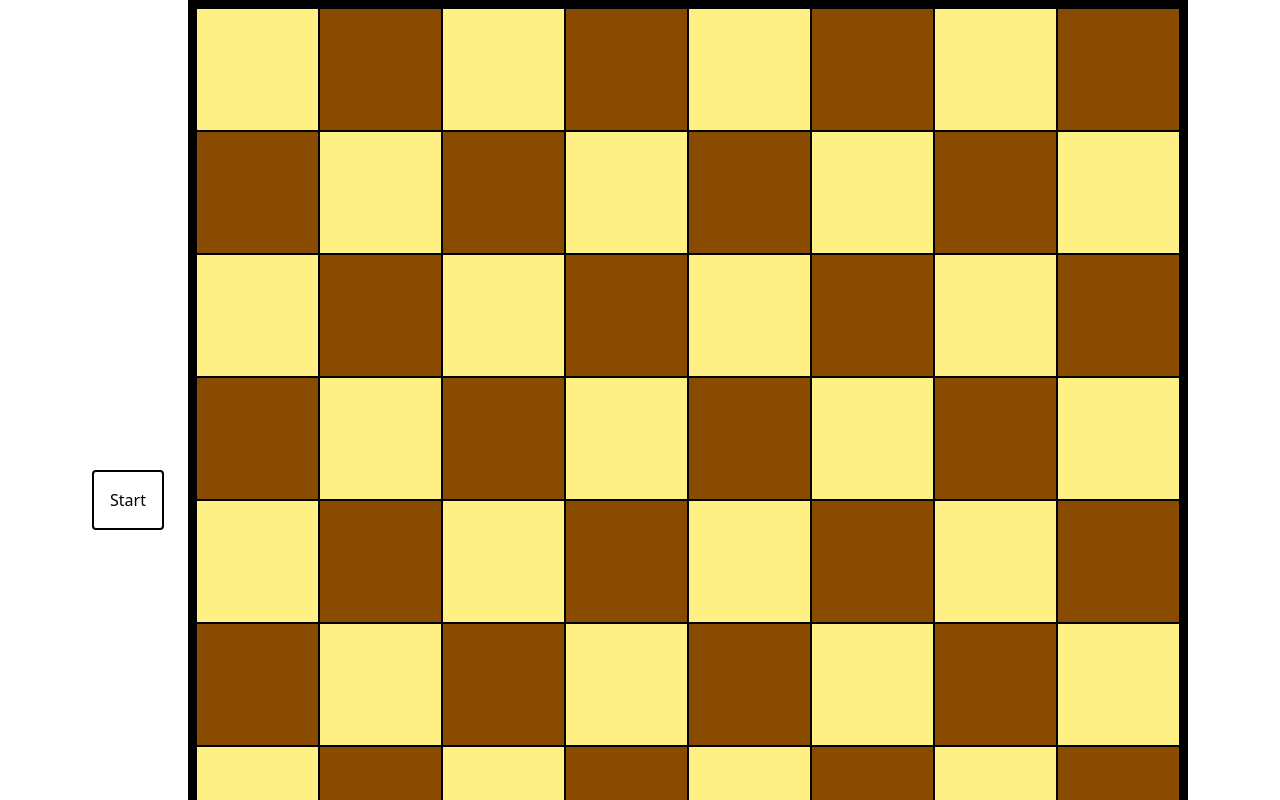
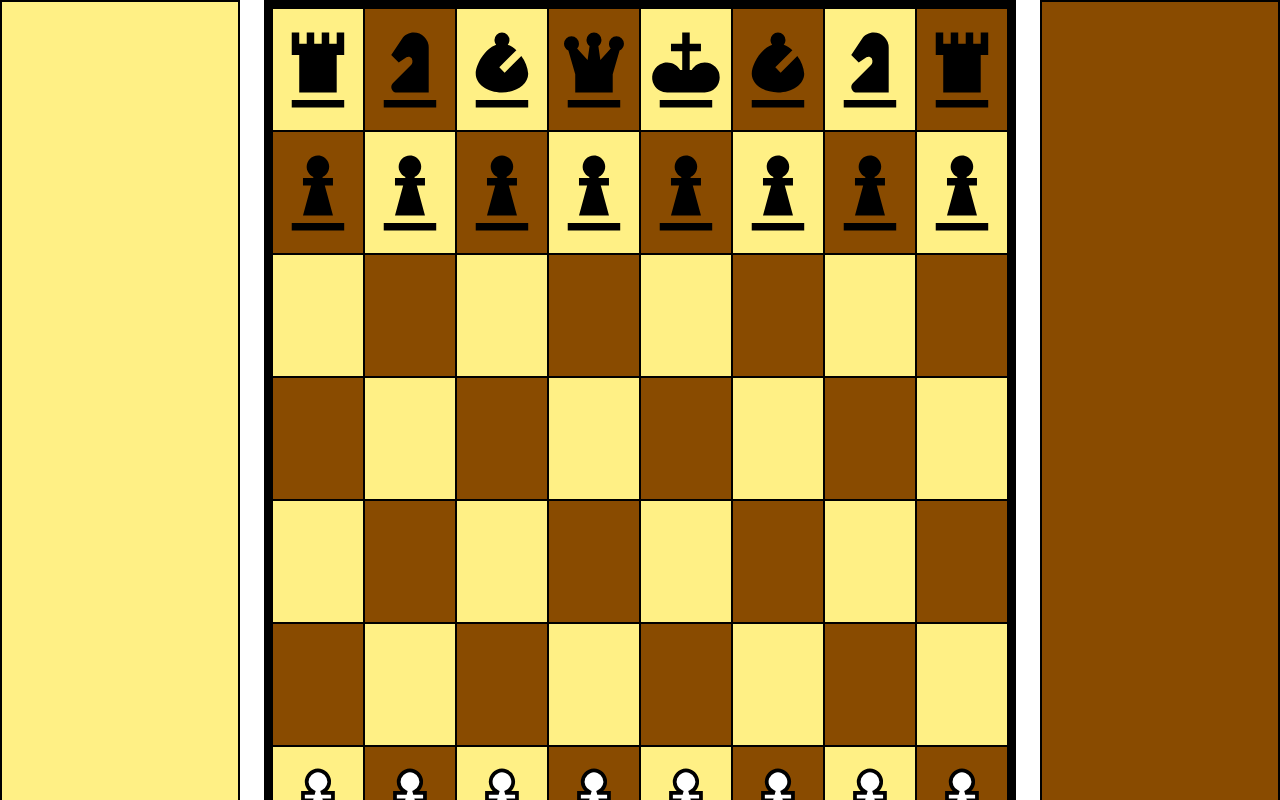
Before and after one commit to Yahska-0818/Chess, a React (Vite) app: page / in a window 1280 px wide. Shown: the top 800 px of the page. Built offline with nearby package versions, Linux system fonts and the light colour scheme.

Commit message:
Added area to store pieces after elimination

```diff
--- a/src/App.jsx
+++ b/src/App.jsx
@@ -1,4 +1,4 @@
-import { useState } from "react";
+import { useState, useEffect } from "react";
 
 const pieces = {
   "black": {
@@ -94,23 +94,40 @@ function App() {
   const [chessBoard,setChessBoard] = useState(Array.from({ length: 8 }, () => Array(8).fill()))
   const [legalMove,setLegalMove] = useState([])
   const [selectedPiece,setSelectedPiece] = useState([])
+  const [whitePieces,setWhitePieces] = useState([])
+  const [blackPieces,setBlackPieces] = useState([])
 
-  const startGame = () => {
+  useEffect(()=>{
     const boardCopy = chessBoard.map(row => [...row])
     setChessBoard(populateInitialBoard(boardCopy))
-  }
+  },[])
 
-  const getNewRow = (pieceColor,pieceType,row,col) => {
+  const getLegalMoves = (pieceColor,pieceType,row,col) => {
     const directionMultiplier = pieceColor == "white" ? -1 : 1
     if (pieceType == "pawn") {
       let movesDone = chessBoard[row][col][1]
       let newCords = []
+      const forward1 = [row+1*directionMultiplier,col]
+      const forward2 = [row+2*directionMultiplier,col]
+      const diagonalRight = [row+1*directionMultiplier,col+1]
+      const diagonalLeft = [row+1*directionMultiplier,col-1]
       if (movesDone == 0) {
-        newCords.push([row+1*directionMultiplier,col])
-        newCords.push([row+2*directionMultiplier,col])
-      } else {
-        newCords.push([row+1*directionMultiplier,col])
+        if (!(chessBoard[forward1[0]][forward1[1]])) {
+          newCords.push(forward1)
+          if (!(chessBoard[forward2[0]][forward2[1]])) {
+            newCords.push(forward2)
+          }
+        }
+      } else if (movesDone > 0) {
+          if (!(chessBoard[forward1[0]][forward1[1]])) {
+            newCords.push(forward1)
+          }
+      } else if (chessBoard[diagonalRight[0]][diagonalRight[1]]) {
+        console.log(chessBoard[diagonalRight[0]][diagonalRight[1]])
       }
+
+
+
       setLegalMove(newCords)
       setSelectedPiece([pieceType,[row,col]])
     }
@@ -123,7 +140,7 @@ function App() {
     if (chessBoard[row][col]) {
       const pieceColor = chessBoard[row][col][0].props.className.slice(0,5)
       const pieceType = chessBoard[row][col][0].props.className.slice(6,-12)
-      getNewRow(pieceColor,pieceType,row,col)
+      getLegalMoves(pieceColor,pieceType,row,col)
     } else {
       if (selectedPiece.length != 0 && isLegal(row,col)) {
         const originalRow = selectedPiece[1][0]
@@ -145,10 +162,12 @@ function App() {
 
 
   return (
-    <div className="flex justify-center items-center min-h-screen gap-6">
-      <div className="buttons">
-        <button onClick={() => startGame()} className="border-2 border-black p-4 rounded">Start</button>
-      </div>
+    <div className="flex justify-evenly items-center min-h-screen gap-6">
+      <ul className="whitePieces border-2 border-black grid grid-cols-2 grid-rows-8 min-h-250 w-80 bg-yellow-200">
+        {whitePieces.map((piece, pieceIndex) => (
+          <li key={pieceIndex} className="w-30" >{piece[0]}</li>
+        ))}
+      </ul>
       <ul className="chessBox border-8 border-black w-250 h-250 grid grid-cols-8 grid-rows-8">
         {chessBoard.map((chessRow, rowIndex) => (
           chessRow.map((cell, colIndex) => (
@@ -168,6 +187,11 @@ function App() {
           ))
         ))}
       </ul>
+      <ul className="blackPieces border-2 border-black grid grid-cols-2 grid-rows-8 min-h-250 w-80 bg-yellow-800">
+        {blackPieces.map((piece, pieceIndex) => (
+          <li key={pieceIndex} className="w-30" >{piece[0]}</li>
+        ))}
+      </ul>
     </div>
   )
 }
```
